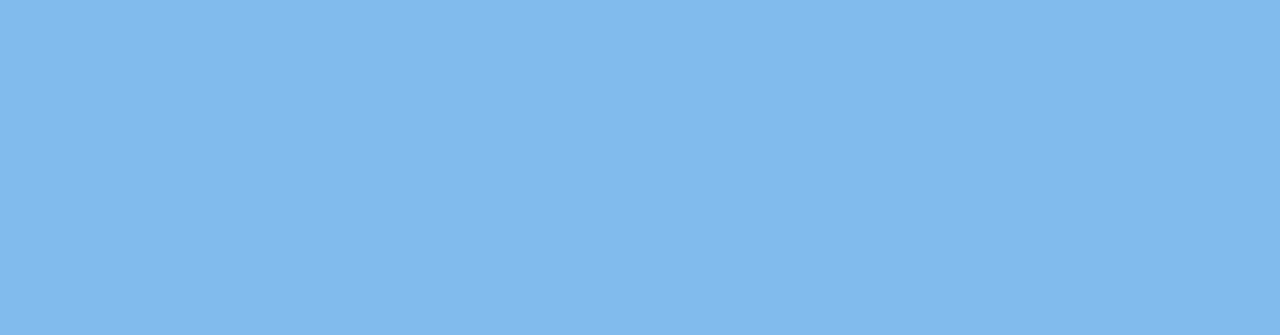
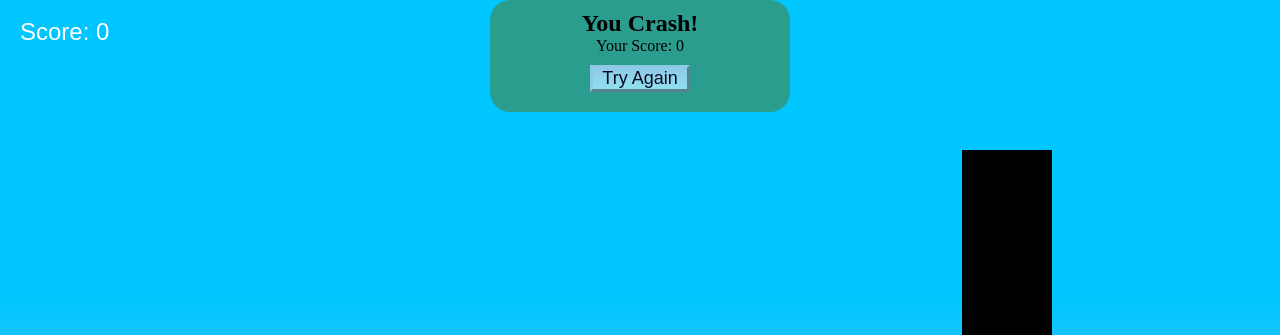
Before and after one commit to Roland-Front-Back/Airplane-Dodge, a plain HTML site: page index.html in a window 1280 px wide. Both pictures are taken after a click on the button "Start Game". Shown: the top 335 px of the page. Drawn offline with Linux system fonts and the light colour scheme.

Commit message:
Second Commit

```diff
--- a/assets/css/styles.css
+++ b/assets/css/styles.css
@@ -59,6 +59,20 @@ body {
   justify-content: center;
 }
 
+.game-over-screen {
+  position: absolute;
+  left: 0;
+  right: 0;
+  margin-left: auto;
+  margin-right: auto;
+  width: 100%;
+  text-align: center;
+  background-color: #2a9d8f;
+  border-radius: 20px;
+  padding: 10px;
+  display: none;
+}
+
 #canvas {
   display: none;
 }
@@ -68,4 +82,8 @@ body {
     width: 60%;
     max-width: 700px;
   }
+
+  .game-over-screen {
+    max-width: 300px;
+  }
 }
--- a/assets/js/script.js
+++ b/assets/js/script.js
@@ -0,0 +1,290 @@
+const startBtn = document.getElementById("start-btn");
+const canvas = document.getElementById("canvas");
+const scoreResultElement = document.getElementById("score-result");
+
+const startScreen = document.querySelector(".start-screen");
+const gameOverScreen = document.querySelector(".game-over-screen");
+const gameOverMessage = document.querySelector(".game-over-screen > p");
+
+// Set up 2d graphics for the game using getContext from the Canvas API
+const ctx = canvas.getContext("2d");
+
+// Append the width and height property to the canvas
+canvas.width = innerWidth;
+canvas.height = innerHeight;
+
+// Game's gravity
+const gravity = 0.5;
+
+// Track the status of different buildings with collision detection.
+let isBuildingCollisionDetectionActive = true;
+let gameActive = false; // Start as inactive
+let score = 0;
+let animationId = null; // Track animation frame ID
+
+// Handles the size of the elements in game for responsiveness to different screen sizes.
+const proportionalSize = (size) => {
+  return innerHeight < 500 ? Math.ceil((size / 500) * innerHeight) : size;
+};
+
+// Create a class for characteristics of the player
+class Player {
+  constructor() {
+    this.position = {
+      x: proportionalSize(100),
+      y: proportionalSize(250),
+    };
+    this.velocity = {
+      x: 0,
+      y: 0,
+    };
+    this.width = proportionalSize(40);
+    this.height = proportionalSize(40);
+  }
+
+  draw() {
+    ctx.fillStyle = "#ffffff";
+    ctx.fillRect(this.position.x, this.position.y, this.width, this.height);
+  }
+
+  update() {
+    this.draw();
+
+    // Only update position if game is active
+    if (gameActive) {
+      this.position.y += this.velocity.y;
+
+      // Apply gravity if not at the bottom of the canvas
+      if (this.position.y + this.height + this.velocity.y <= canvas.height) {
+        this.velocity.y += gravity;
+      } else {
+        // If player hits the ground, end the game
+        this.velocity.y = 0;
+        this.position.y = canvas.height - this.height;
+        gameOver("You crashed into the ground!");
+      }
+
+      // Ceiling collision
+      if (this.position.y <= 0) {
+        this.position.y = 0;
+        this.velocity.y = gravity;
+      }
+    }
+  }
+
+  reset() {
+    this.position.y = proportionalSize(250);
+    this.velocity.y = 0;
+  }
+}
+
+// Create building obstacles logic (like the pipes in Flappy Bird)
+class Buildings {
+  constructor(x, y) {
+    this.position = {
+      x,
+      y,
+    };
+    this.width = proportionalSize(90);
+    this.height = proportionalSize(1400);
+    this.passed = false; // Track if player has passed this building
+  }
+
+  draw() {
+    ctx.fillStyle = "#000000";
+    ctx.fillRect(this.position.x, this.position.y, this.width, this.height);
+  }
+}
+
+// Responsible for the player's movements
+const keys = {
+  jumpKey: { pressed: false },
+};
+
+// Create a new instance of the Player class
+const player = new Player();
+
+// List of the positions for the Buildings
+const buildingPositions = [
+  { x: 500, y: proportionalSize(450) },
+  { x: 700, y: proportionalSize(400) },
+  { x: 850, y: proportionalSize(350) },
+  { x: 900, y: proportionalSize(350) },
+  { x: 1050, y: proportionalSize(150) },
+  { x: 2500, y: proportionalSize(450) },
+  { x: 2900, y: proportionalSize(400) },
+  { x: 3150, y: proportionalSize(350) },
+  { x: 3900, y: proportionalSize(450) },
+  { x: 4200, y: proportionalSize(400) },
+  { x: 4400, y: proportionalSize(200) },
+  { x: 4700, y: proportionalSize(150) },
+];
+
+// A list of new instances using the building class
+const buildings = buildingPositions.map(
+  (building) => new Buildings(building.x, building.y)
+);
+
+// Game over function
+const gameOver = (message) => {
+  gameActive = false;
+  isBuildingCollisionDetectionActive = false;
+  showGameOverScreen();
+};
+
+// Check for collision between player and building (Flappy Bird style)
+const checkCollision = (player, building) => {
+  return (
+    player.position.x < building.position.x + building.width &&
+    player.position.x + player.width > building.position.x &&
+    player.position.y < building.position.y + building.height &&
+    player.position.y + player.height > building.position.y
+  );
+};
+
+// Display the current score on the canvas
+const displayScore = () => {
+  ctx.fillStyle = "#ffffff";
+  ctx.font = "24px Arial";
+  ctx.textAlign = "left";
+  ctx.fillText(`Score: ${score}`, 20, 40);
+};
+
+const animate = () => {
+  // Cancel any existing animation before starting new one
+  if (animationId) {
+    cancelAnimationFrame(animationId);
+  }
+
+  // Handles the animation on the screen (web API)
+  animationId = requestAnimationFrame(animate);
+
+  // Clear the canvas when rendering for next frame of the animation.
+  ctx.clearRect(0, 0, canvas.width, canvas.height);
+
+  // Update the player's position
+  player.update();
+
+  // Display the score
+  displayScore();
+
+  // Only move buildings if game is active
+  if (gameActive) {
+    // Move buildings to the left automatically (like in Flappy Bird)
+    buildings.forEach((building) => {
+      building.position.x -= 2; // Constant speed for buildings
+      building.draw();
+
+      // Check for collision with buildings
+      if (checkCollision(player, building) && gameActive) {
+        gameOver("You crashed into a building!");
+      }
+
+      // Add score when player passes a building
+      if (!building.passed && building.position.x + building.width < player.position.x) {
+        building.passed = true;
+        score++;
+      }
+    });
+
+    // Reset buildings that have gone off screen
+    if (buildings[0].position.x + buildings[0].width < 0) {
+      // Remove the first building
+      const removedBuilding = buildings.shift();
+
+      // Calculate new x position (place it after the last building)
+      const lastBuilding = buildings[buildings.length - 1];
+      const newX = lastBuilding.position.x + proportionalSize(Math.random() * 300 + 200);
+
+      // Reset the passed flag and position
+      removedBuilding.passed = false;
+      removedBuilding.position.x = newX;
+
+      // Add it to the end of the array
+      buildings.push(removedBuilding);
+    }
+  } else {
+    // Just draw buildings without moving them when game over
+    buildings.forEach(building => building.draw());
+  }
+};
+
+// Responsible for player's movement functionality
+const movePlayer = (key, isPressed) => {
+  // Only allow jumping if game is active
+  if (!gameActive) return;
+
+  if (key === " " && isPressed) {  // Space key for jumping
+    player.velocity.y = -8;  // Negative velocity to move upward
+  }
+};
+
+// Reset all buildings to their initial positions
+const resetBuildings = () => {
+  buildings.forEach((building, index) => {
+    building.position.x = buildingPositions[index].x;
+    building.position.y = buildingPositions[index].y;
+    building.passed = false;
+  });
+};
+
+// Handles new player drawn on the screen.
+const startGame = () => {
+  // Cancel any existing animation frame
+  if (animationId) {
+    cancelAnimationFrame(animationId);
+    animationId = null;
+  }
+
+  // Reset game state
+  gameActive = true;
+  isBuildingCollisionDetectionActive = true;
+  score = 0;
+
+  // Reset player position
+  player.reset();
+
+  // Reset building positions
+  resetBuildings();
+
+  // Display the canvas and hide the screens
+  canvas.style.display = "block";
+  startScreen.style.display = "none";
+  gameOverScreen.style.display = "none";
+
+  // Start animation
+  animate();
+};
+
+// Handles the GameOver message
+const showGameOverScreen = () => {
+  gameOverScreen.style.display = "block";
+  scoreResultElement.textContent = ` ${score}`;
+
+  // Create and append retry button if it doesn't exist
+  if (!document.getElementById("retry-btn")) {
+    const retryBtn = document.createElement("button");
+    retryBtn.textContent = "Try Again";
+    retryBtn.id = "retry-btn";
+    retryBtn.className = "btn";
+    retryBtn.addEventListener("click", startGame);
+    gameOverScreen.appendChild(retryBtn);
+  }
+};
+
+// Event listeners
+startBtn.addEventListener("click", startGame);
+
+window.addEventListener("keydown", ({ key }) => {
+  movePlayer(key, true);
+});
+
+window.addEventListener("keyup", ({ key }) => {
+  movePlayer(key, false);
+});
+
+// For touch devices
+canvas.addEventListener("touchstart", (e) => {
+  e.preventDefault();
+  movePlayer(" ", true);
+});
--- a/index.html
+++ b/index.html
@@ -9,12 +9,17 @@
   <body>
     <div class="start-screen">
       <h1 class="main-title">Airplane Dodge</h1>
-      <p class="instructions"></p>
-      <p class="instructions"></p>
-      <p class="instructions"></p>
+      <p class="instructions">Help the plane navigate through buildings.</p>
+      <p class="instructions">Use the spacebar to help the plane to ascend.</p>
+      <p class="instructions">Avoid hitting the building as you go through.</p>
       <div class="btn-container">
         <button class="btn" id="start-btn">Start Game</button>
       </div>
+    </div>
+
+    <div class="game-over-screen">
+      <h2>You Crash!</h2>
+      <p>Your Score:<span class="score-result" id="score-result"></span></p>
     </div>
 
     <canvas id="canvas"></canvas>
```
